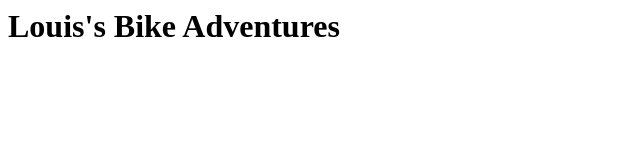
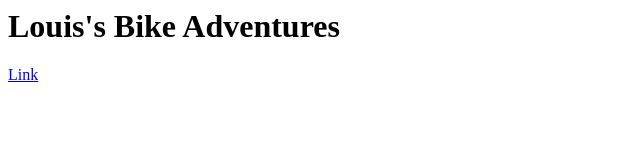
Before and after one commit to justinpille/loubike, a plain HTML site: page index.html in a window 1280 px wide. Shown: the full height of the page, 0-640 px from the left. Drawn offline with Linux system fonts and the light colour scheme.

Commit message:
link test

```diff
--- a/index.html
+++ b/index.html
@@ -1 +1,3 @@
 <h1>Louis's Bike Adventures</h1>
+
+<a href="out1">Link</a1>
```
